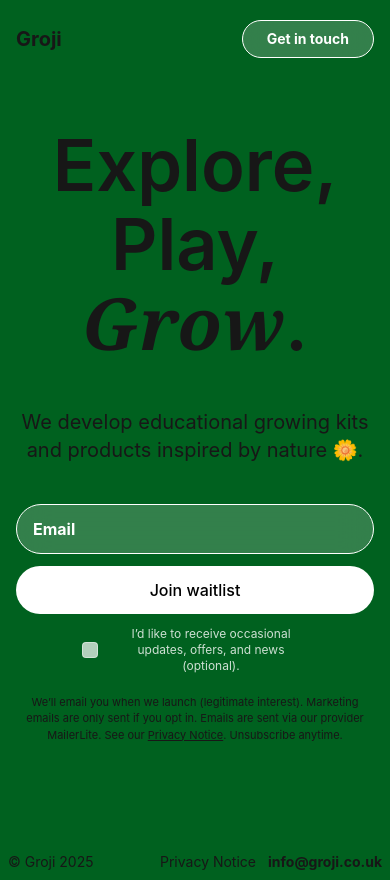
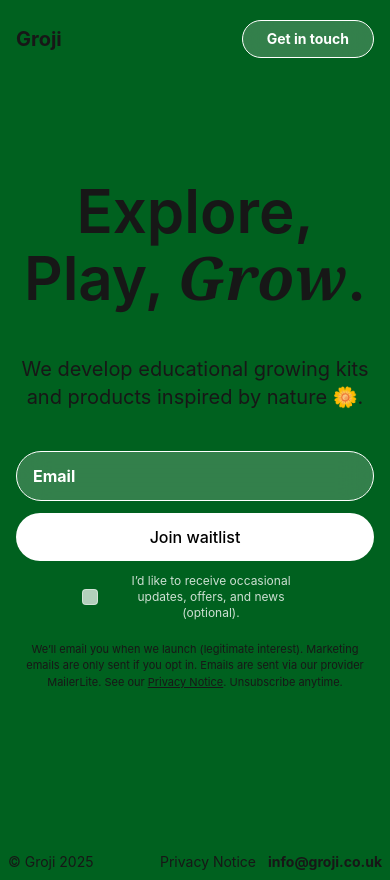
Before and after one commit to m-mcaulay/groji-website, a Next.js app: page / in a window 390 px wide. Built offline with nearby package versions, Linux system fonts and the light colour scheme.

Commit message:
MAke mobile text smaller

```diff
--- a/app/page.tsx
+++ b/app/page.tsx
@@ -212,7 +212,7 @@
                   initial={{ opacity: 0, y: 10 }}
                   animate={{ opacity: 1, y: 0 }}
                   transition={{ delay: 0.1, duration: 0.7 }}
-                  className="text-7xl md:text-7xl font-semibold leading-[1.1] text-[hsl(280 30% 100%)] md:min-w-[100%] lg:max-w-[100%]"
+                  className="text-6xl md:text-7xl font-semibold leading-[1.1] text-[hsl(280 30% 100%)] md:min-w-[100%] lg:max-w-[100%]"
                 >
                   Explore, Play, <span className="italic font-serif">Grow</span>
                   .<br />
```
